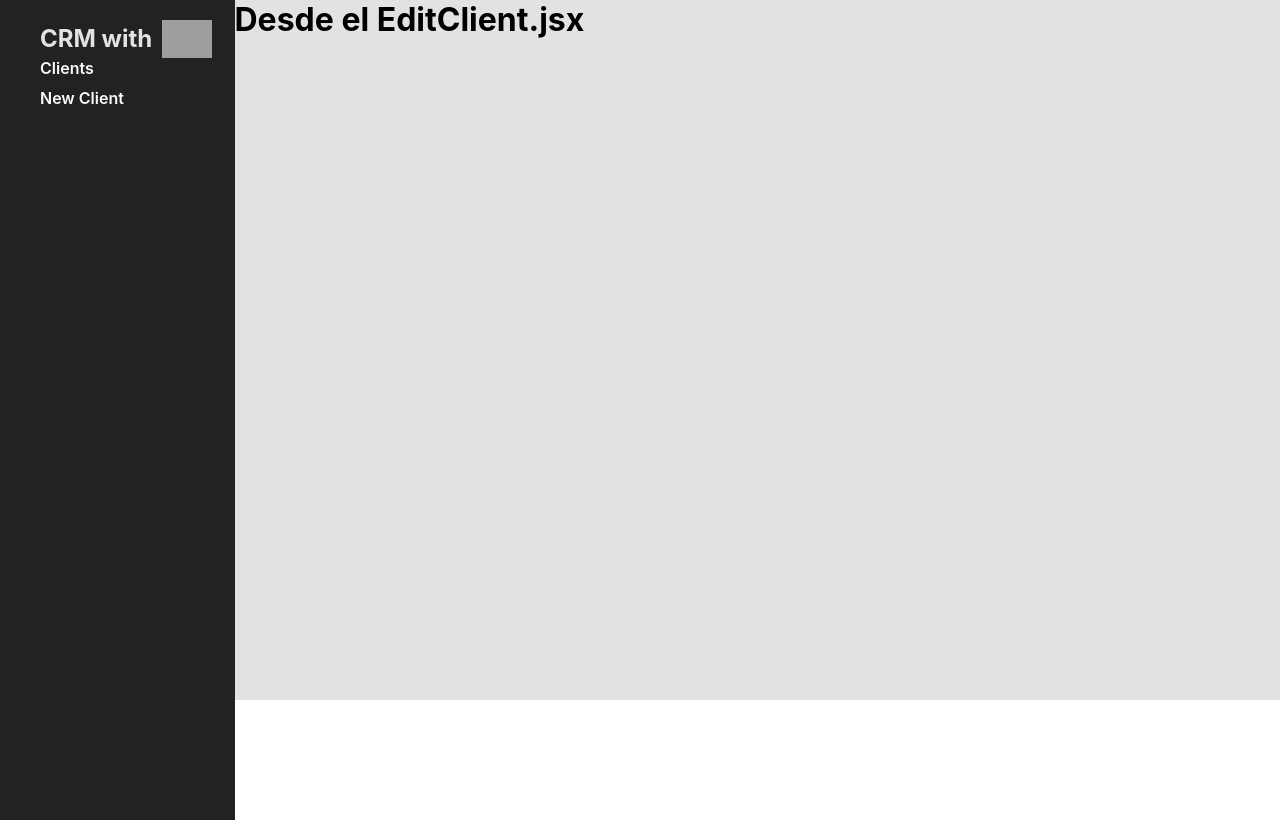
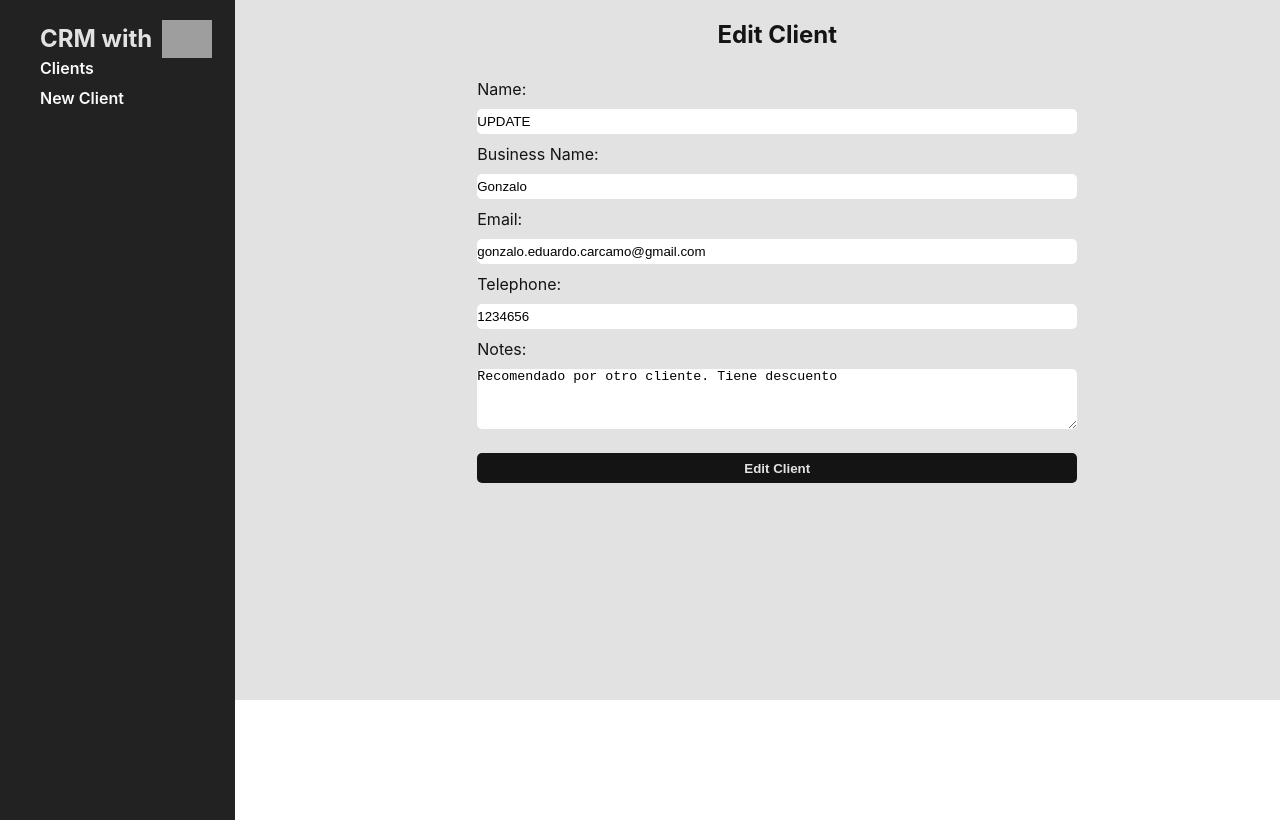
Before and after one commit to GonzaloCarcamo/CRM-React, a React (Vite) app: page /clients/edit/1 in a window 1280 px wide. Built offline with nearby package versions, Linux system fonts and the light colour scheme; data requests are answered from the project's data file; grey boxes are pictures that could not be loaded.

Commit message:
Editing OK

```diff
--- a/db.json
+++ b/db.json
@@ -1,7 +1,7 @@
 {
   "clients": [
     {
-      "name": "Gonzalo Carcamo",
+      "name": "UPDATE",
       "business": "Gonzalo",
       "email": "gonzalo.eduardo.carcamo@gmail.com",
       "telephone": "1234656",
--- a/src/components/Client.jsx
+++ b/src/components/Client.jsx
@@ -21,7 +21,10 @@ const Client = ({client}) => {
 
                 >Show</button>
 
-                <button type="button">Edit</button>
+                <button
+                    type="button"
+                    onClick={() => navigate(`/clients/edit/${id}`)}
+                >Edit</button>
 
                 <button className="delete" type="button">Delete</button>
             </td>
--- a/src/components/Formulario.jsx
+++ b/src/components/Formulario.jsx
@@ -4,8 +4,9 @@ import * as Yup from 'yup'
 import './formulario.css'
 import Alerts from './Alerts'
 import { useNavigate } from 'react-router-dom'
+import Spinner from './Spinner'
 
-const Formulario = () => {
+const Formulario = ({client, loading}) => {
 
     const navigate = useNavigate()
 
@@ -27,10 +28,15 @@ const Formulario = () => {
 
     const handleSubmit = async (values) => {
         try {
-            const url = 'http://localhost:4000/clients'
 
-            const res = await fetch(url, {
-                method:"POST",
+            let res
+
+            if(client.id){
+
+                const url = `http://localhost:4000/clients/${client.id}`
+
+                res = await fetch(url, {
+                    method:"PUT",
                     body: JSON.stringify(values),
                     headers: {
                         "Content-Type": "application/json"
@@ -41,6 +47,23 @@ const Formulario = () => {
 
                 navigate('/clients')
 
+            }else{
+                const url = 'http://localhost:4000/clients'
+
+                res = await fetch(url, {
+                    method:"POST",
+                    body: JSON.stringify(values),
+                    headers: {
+                        "Content-Type": "application/json"
+                    }
+                })
+
+            }
+
+            await res.json()
+
+            navigate('/clients')
+
         } catch (error) {
             console.log(error)
         }
@@ -48,17 +71,22 @@ const Formulario = () => {
 
 
     return(
+
+        loading ? <Spinner /> : (
+
         <div class="formulario">
-            <h2>Register Client</h2>
+            <h2>{client?.name ? 'Edit Client' : 'Add Client'}</h2>
 
             <Formik
                 initialValues={{
-                    name:'',
-                    business: '',
-                    email: '',
-                    telephone: '',
-                    notes: ''
+                    name: client?.name ?? '',
+                    business: client?.business ?? '',
+                    email: client?.email ?? '',
+                    telephone: client?.telephone ?? '',
+                    notes: client?.notes ?? ''
                 }}
+
+                enableReinitialize={true}
 
                 onSubmit={ async (values, {resetForm}) => {
                     await handleSubmit(values)
@@ -149,14 +177,19 @@ const Formulario = () => {
 
                     <input
                         type="submit"
-                        value="Add client"
+                        value={client?.name ? 'Edit Client' : 'Add Client'}
                     />
                 </Form>
                 )}}
             </Formik>
         </div>
-
+        )
     )
 }
 
+Formulario.defaultPropos = {
+    client: {},
+    loading: false
+}
+
 export default Formulario
--- a/src/pages/EditClient.jsx
+++ b/src/pages/EditClient.jsx
@@ -1,9 +1,48 @@
-import React from 'react'
+import { useEffect, useState } from 'react'
+import {useParams} from 'react-router-dom'
+import Formulario from '../components/Formulario'
 
 const EditClient = () => {
+
+    const [client, setClient] = useState({})
+    const [loading, setLoading] = useState(true)
+
+    const {id} = useParams()
+
+    useEffect(() => {
+
+
+        const getClientAPI = async () => {
+            try {
+                const url = `http://localhost:4000/clients/${id}`
+                const res = await fetch(url)
+                const result = await res.json()
+
+                setClient(result)
+
+            } catch (error) {
+                console.log(error)
+            }
+
+            setTimeout(() => {
+                setLoading(!loading)
+            }, 1000);
+
+        }
+
+        getClientAPI()
+    }, [])
+
     return(
-        <div>
-            <h1>Desde el EditClient.jsx</h1>
+        <div class="new">
+
+            {client.name ? (
+                <Formulario
+                    client={client}
+                    loading={loading}
+                />
+            ) : <p>ID not valid</p>}
+
         </div>
 
     )
--- a/src/pages/NewClient.jsx
+++ b/src/pages/NewClient.jsx
@@ -1,8 +1,8 @@
-import React from 'react'
 import Formulario from '../components/Formulario'
 import './new.css'
 
 const NewClient = () => {
+
     return(
         <div class="new">
             <Formulario />
@@ -11,4 +11,6 @@ const NewClient = () => {
     )
 }
 
+
+
 export default NewClient
```
Lines whose indentation alone changed are shown as unchanged.
